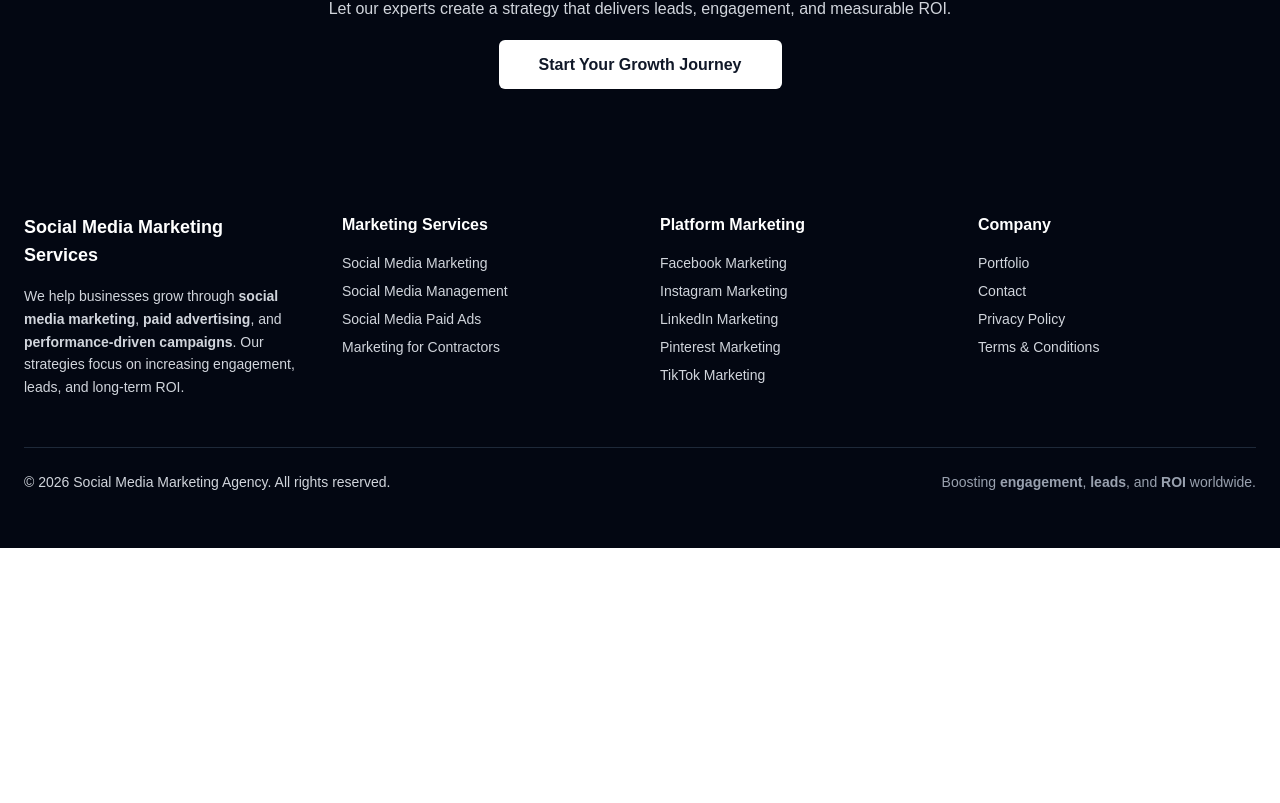
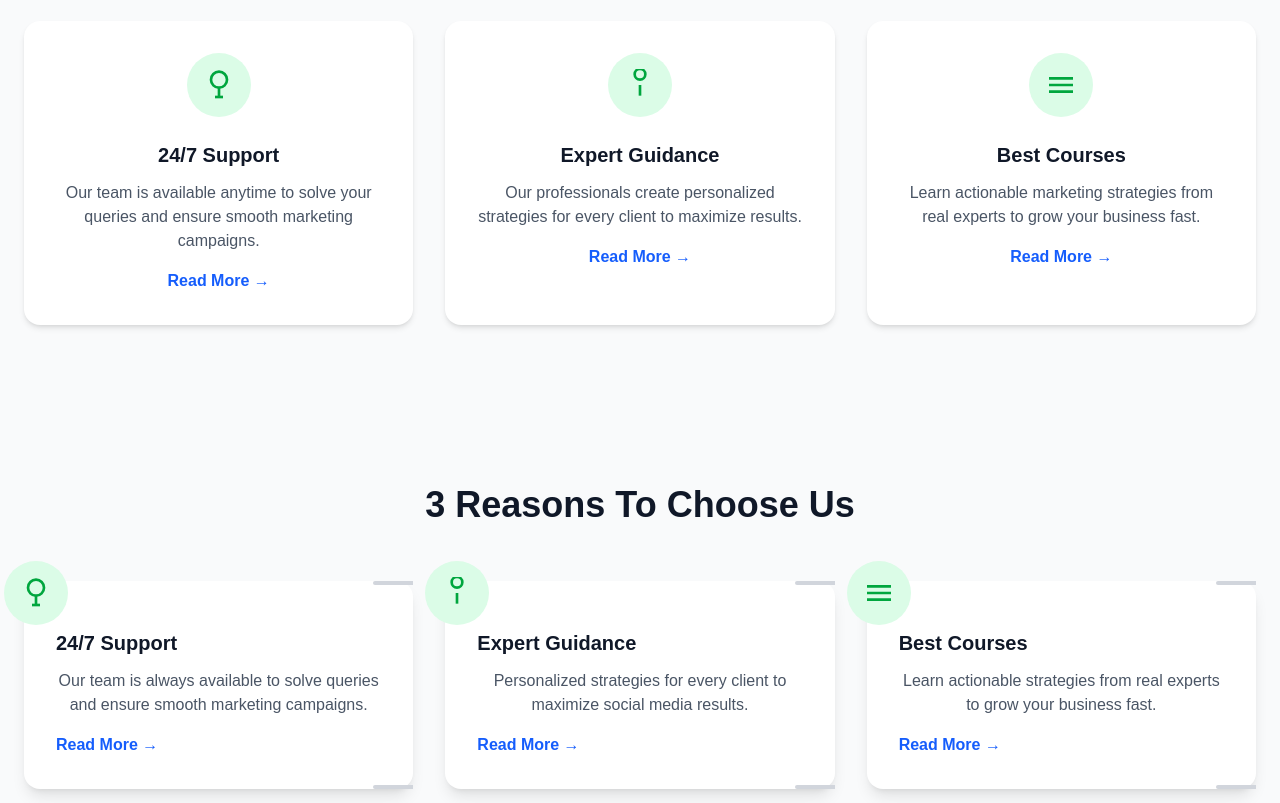
Before and after one commit to kiranwebdesigner/marketing, a Next.js app: page / in a window 1280 px wide. Shown: the part 1937-2740 px from the top of the page. Before the commit the page ends 2485 px from the top, so only its background shows below. Built offline with nearby package versions, Linux system fonts and the light colour scheme.

Commit message:
home page good section

```diff
--- a/src/app/page.js
+++ b/src/app/page.js
@@ -142,6 +142,184 @@ export default function HomePage() {
         </div>
       </section>
 
+{/* ================= WHY CHOOSE US SECTION ================= */}
+<section className="py-20 bg-gray-50">
+  <div className="max-w-7xl mx-auto px-6 text-center">
+    <h2 className="text-3xl md:text-4xl font-bold mb-12">
+      3 Reasons To Choose Us
+    </h2>
+
+    <div className="grid grid-cols-1 md:grid-cols-3 gap-8">
+      {/* Card 1 */}
+      <div className="bg-white rounded-2xl shadow-md hover:shadow-xl transition p-8 text-center flex flex-col items-center">
+        <div className="bg-green-100 p-4 rounded-full mb-6">
+          <svg
+            className="w-8 h-8 text-green-600"
+            fill="none"
+            stroke="currentColor"
+            strokeWidth="2"
+            viewBox="0 0 24 24"
+          >
+            <path d="M18 8a6 6 0 11-12 0 6 6 0 0112 0z" />
+            <path d="M12 14v7" />
+            <path d="M9 21h6" />
+          </svg>
+        </div>
+        <h3 className="text-xl font-semibold mb-3">24/7 Support</h3>
+        <p className="text-gray-600 mb-4">
+          Our team is available anytime to solve your queries and ensure smooth marketing campaigns.
+        </p>
+        <a href="/contact" className="text-blue-600 font-semibold hover:underline">
+          Read More →
+        </a>
+      </div>
+
+      {/* Card 2 */}
+      <div className="bg-white rounded-2xl shadow-md hover:shadow-xl transition p-8 text-center flex flex-col items-center">
+        <div className="bg-green-100 p-4 rounded-full mb-6">
+          <svg
+            className="w-8 h-8 text-green-600"
+            fill="none"
+            stroke="currentColor"
+            strokeWidth="2"
+            viewBox="0 0 24 24"
+          >
+            <path d="M12 8c2.21 0 4-1.79 4-4S14.21 0 12 0 8 1.79 8 4s1.79 4 4 4z" />
+            <path d="M12 12v8" />
+          </svg>
+        </div>
+        <h3 className="text-xl font-semibold mb-3">Expert Guidance</h3>
+        <p className="text-gray-600 mb-4">
+          Our professionals create personalized strategies for every client to maximize results.
+        </p>
+        <a href="/services" className="text-blue-600 font-semibold hover:underline">
+          Read More →
+        </a>
+      </div>
+
+      {/* Card 3 */}
+      <div className="bg-white rounded-2xl shadow-md hover:shadow-xl transition p-8 text-center flex flex-col items-center">
+        <div className="bg-green-100 p-4 rounded-full mb-6">
+          <svg
+            className="w-8 h-8 text-green-600"
+            fill="none"
+            stroke="currentColor"
+            strokeWidth="2"
+            viewBox="0 0 24 24"
+          >
+            <path d="M3 7h18M3 12h18M3 17h18" />
+          </svg>
+        </div>
+        <h3 className="text-xl font-semibold mb-3">Best Courses</h3>
+        <p className="text-gray-600 mb-4">
+          Learn actionable marketing strategies from real experts to grow your business fast.
+        </p>
+        <a href="/courses" className="text-blue-600 font-semibold hover:underline">
+          Read More →
+        </a>
+      </div>
+    </div>
+  </div>
+</section>
+{/* ================= WHY CHOOSE US SECTION ================= */}
+<section className="py-20 bg-gray-50">
+  <div className="max-w-7xl mx-auto px-6 text-center">
+    <h2 className="text-3xl md:text-4xl font-bold mb-14">
+      3 Reasons To Choose Us
+    </h2>
+
+    <div className="grid grid-cols-1 md:grid-cols-3 gap-8">
+      {/* Card 1 */}
+      <div className="relative bg-white rounded-2xl shadow-lg p-8 flex flex-col items-start hover:shadow-xl transition">
+        {/* Top-left icon */}
+        <div className="absolute -top-5 -left-5 bg-green-100 p-4 rounded-full">
+          <svg
+            className="w-8 h-8 text-green-600"
+            fill="none"
+            stroke="currentColor"
+            strokeWidth="2"
+            viewBox="0 0 24 24"
+          >
+            <path d="M18 8a6 6 0 11-12 0 6 6 0 0112 0z" />
+            <path d="M12 14v7" />
+            <path d="M9 21h6" />
+          </svg>
+        </div>
+
+        <h3 className="text-xl font-semibold mb-3 mt-4">24/7 Support</h3>
+        <p className="text-gray-600 mb-4">
+          Our team is always available to solve queries and ensure smooth marketing campaigns.
+        </p>
+        <a href="/contact" className="text-blue-600 font-semibold hover:underline">
+          Read More →
+        </a>
+
+        {/* Decorative corner line */}
+        <span className="absolute top-0 right-0 w-10 h-1 bg-gray-300 rounded-l-full"></span>
+        <span className="absolute bottom-0 right-0 w-10 h-1 bg-gray-300 rounded-l-full"></span>
+      </div>
+
+      {/* Card 2 */}
+      <div className="relative bg-white rounded-2xl shadow-lg p-8 flex flex-col items-start hover:shadow-xl transition">
+        <div className="absolute -top-5 -left-5 bg-green-100 p-4 rounded-full">
+          <svg
+            className="w-8 h-8 text-green-600"
+            fill="none"
+            stroke="currentColor"
+            strokeWidth="2"
+            viewBox="0 0 24 24"
+          >
+            <path d="M12 8c2.21 0 4-1.79 4-4S14.21 0 12 0 8 1.79 8 4s1.79 4 4 4z" />
+            <path d="M12 12v8" />
+          </svg>
+        </div>
+
+        <h3 className="text-xl font-semibold mb-3 mt-4">Expert Guidance</h3>
+        <p className="text-gray-600 mb-4">
+          Personalized strategies for every client to maximize social media results.
+        </p>
+        <a href="/services" className="text-blue-600 font-semibold hover:underline">
+          Read More →
+        </a>
+
+        <span className="absolute top-0 right-0 w-10 h-1 bg-gray-300 rounded-l-full"></span>
+        <span className="absolute bottom-0 right-0 w-10 h-1 bg-gray-300 rounded-l-full"></span>
+      </div>
+
+      {/* Card 3 */}
+      <div className="relative bg-white rounded-2xl shadow-lg p-8 flex flex-col items-start hover:shadow-xl transition">
+        <div className="absolute -top-5 -left-5 bg-green-100 p-4 rounded-full">
+          <svg
+            className="w-8 h-8 text-green-600"
+            fill="none"
+            stroke="currentColor"
+            strokeWidth="2"
+            viewBox="0 0 24 24"
+          >
+            <path d="M3 7h18M3 12h18M3 17h18" />
+          </svg>
+        </div>
+
+        <h3 className="text-xl font-semibold mb-3 mt-4">Best Courses</h3>
+        <p className="text-gray-600 mb-4">
+          Learn actionable strategies from real experts to grow your business fast.
+        </p>
+        <a href="/courses" className="text-blue-600 font-semibold hover:underline">
+          Read More →
+        </a>
+
+        <span className="absolute top-0 right-0 w-10 h-1 bg-gray-300 rounded-l-full"></span>
+        <span className="absolute bottom-0 right-0 w-10 h-1 bg-gray-300 rounded-l-full"></span>
+      </div>
+    </div>
+  </div>
+</section>
+
+
+
+
+
+
       {/* ================= CTA ================= */}
       <section className="bg-gray-950 text-white py-20">
         <div className="max-w-5xl mx-auto px-6 text-center">
```
